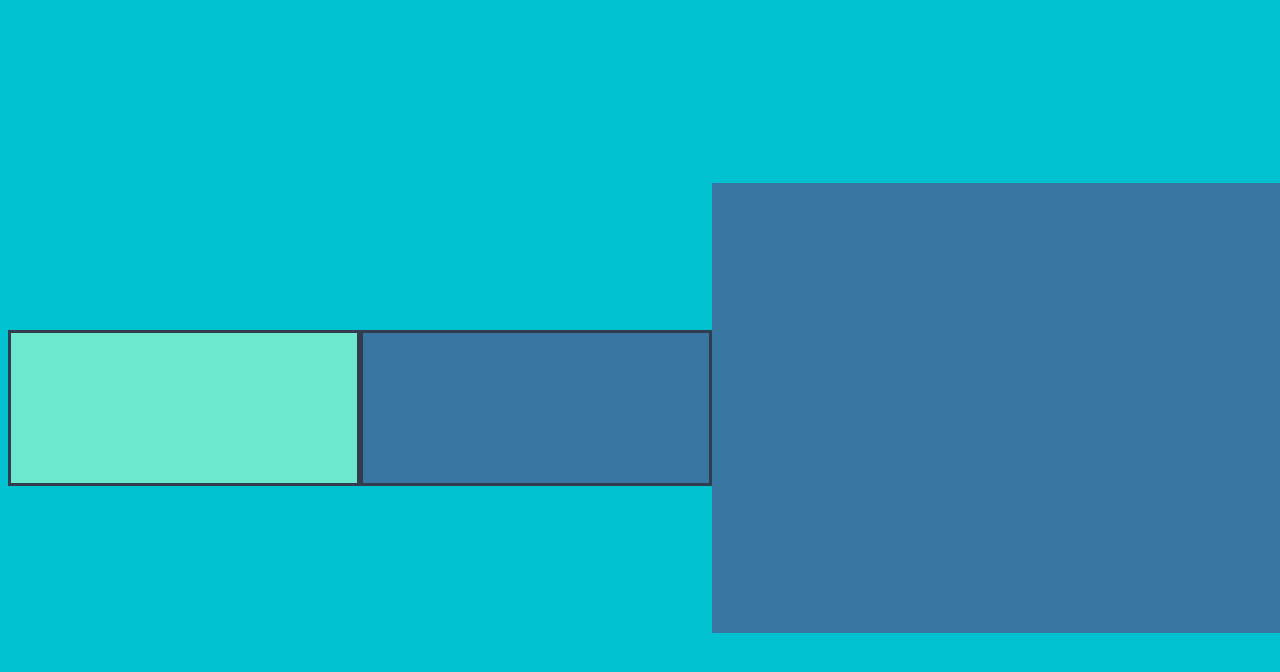
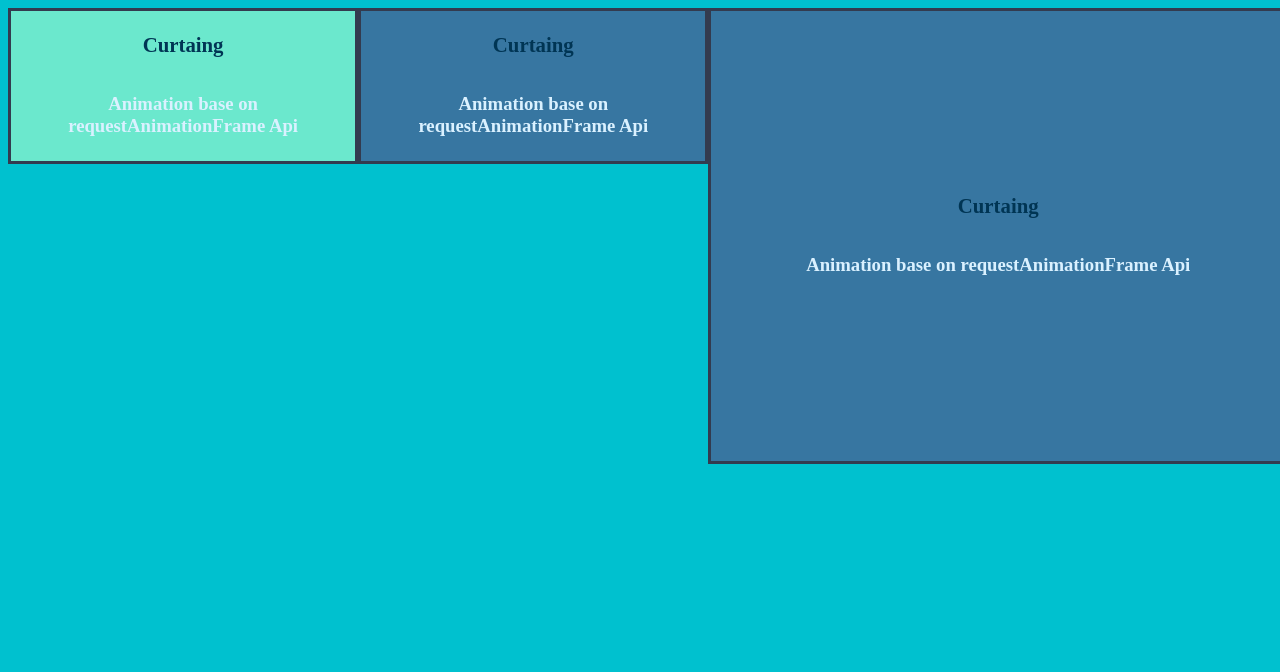
Before and after one commit to KKamien1/curtain, a website with bundled scripts: page src/index.html in a window 1280 px wide. Built offline with nearby package versions, Linux system fonts and the light colour scheme.

Commit message:
Container and Overlay

```diff
--- a/src/css/style.css
+++ b/src/css/style.css
@@ -1,3 +1,6 @@
+* {
+  box-sizing: content-box;
+}
 html {
   width: 100%;
   height: 100%
@@ -5,13 +8,12 @@ html {
 
 body {
   display: flex;
-
   justify-content: center;
-  align-items: center;
+  /* align-items: center; */
   width: 100%;
   background: #00C1CF;
   overflow: hidden;
-  color: #1747ff;
+  color: rgb(0, 138, 108);
   height: 100%;
 }
 
@@ -20,6 +22,12 @@ body {
   height: 150px;
   background: #6BE8CD;
   border: 3px solid #333B4F;
+  display: flex;
+  flex-direction: column;
+  justify-content: center;
+  align-items: center;
+  overflow: hidden;
+  text-align: center;
 }
 
 #frame2 {
@@ -32,3 +40,42 @@ body {
   height: 450px;
   background: #3776A1;
 }
+
+.frame__container {
+  min-height: 100%;
+  min-width: 100%;
+  padding: 2rem;
+  color: #daf1ff;
+  display: flex;
+  flex-direction: column;
+  justify-content: center;
+  align-items: center;
+  transition: all .5s ease
+
+}
+
+.frame__container--hidden {
+
+  opacity: 0;
+
+}
+
+.frame__overlay {
+  /* display: none; */
+  padding: .5rem;
+  position: absolute;
+  z-index: 100;
+  margin: -100% 0 0 0;
+  transition: all .2s ease
+}
+
+.frame__overlay--show {
+  display: block;
+  margin: 0;
+
+}
+
+h2 {
+  font-size: 1.3rem;
+  color: #003554;
+}
--- a/src/index.html
+++ b/src/index.html
@@ -10,10 +10,37 @@
 
   <body>
 
-    <div id="frame1" class="frame"></div>
-    <div id="frame2" class="frame"></div>
+    <div id="frame1" class="frame">
+      <div class="frame__container">
+        <h2>Curtaing</h2>
+        <h3>Animation base on requestAnimationFrame Api</h3>
+      </div>
+      <div class="frame__overlay">
+        <h2>Curtaing</h2>
+        <h3>Animation base on requestAnimationFrame Api</h3>
+      </div>
+    </div>
+    <div id="frame2" class="frame">
+      <div class="frame__container">
+        <h2>Curtaing</h2>
+        <h3>Animation base on requestAnimationFrame Api</h3>
+      </div>
+      <div class="frame__overlay">
+        <h2>Show must go on!</h2>
+        <h3>Animation base on requestAnimationFrame Api</h3>
+      </div>
+    </div>
 
-    <div id="frame6" ></div>
+    <div id="frame6" class="frame">
+      <div class="frame__container">
+        <h2>Curtaing</h2>
+        <h3>Animation base on requestAnimationFrame Api</h3>
+      </div>
+      <div class="frame__overlay">
+        <h2>Bigest Box Folks!</h2>
+        <h3>That's a lot of fun.</h3>
+      </div>
+    </div>
     <script type="module" src="js/index.js"></script>
   </body>
 </html>
--- a/src/js/frame.js
+++ b/src/js/frame.js
@@ -6,9 +6,11 @@ const [START, FORWARD, PAUSE, BACK, END] = ['start', 'forward', 'pause', 'back',
 
 
 class Frame {
-  constructor({div, duration, color}) {
+  constructor({div, type, duration, color}) {
     this.div = div;
     this.id = div.id;
+    this.container = this.div.querySelector('.frame__container');
+    this.overlay = this.div.querySelector('.frame__overlay');
     this.duration = duration || 500;
     this.fps = 60;
     this.t = 0;
@@ -18,12 +20,14 @@ class Frame {
     this.loop = this.loop.bind(this);
     this.requestId = undefined;
     this.createCanvas();
-    this.createCurtain();
+    this.createCurtain(type);
     this.events();
   }
 
   events() {
-    this.div.addEventListener('mouseenter', () => {this.notify(FORWARD)});
+    this.div.addEventListener('mouseenter', () => {
+      this.notify(FORWARD)
+    });
     this.div.addEventListener('mouseleave', () => this.notify(BACK));
     window.addEventListener('resize', debounce(()=> this.handleResize(), 10));
   }
@@ -33,9 +37,9 @@ class Frame {
     this.phase(eventType);
     switch (eventType) {
       case FORWARD: this.requestId = requestAnimationFrame(this.loop); break;
-      case BACK:    this.requestId = requestAnimationFrame(this.loop); break;
-      case PAUSE:   window.cancelAnimationFrame(this.requestId);       break;
-      case END:     window.cancelAnimationFrame(this.requestId);       break;
+      case BACK:    {this.requestId = requestAnimationFrame(this.loop); this.back();} break;
+      case PAUSE:   { window.cancelAnimationFrame(this.requestId); this.pause() }     break;
+      case END:     {window.cancelAnimationFrame(this.requestId); this.end()}      break;
       default: return;
     }
   }
@@ -59,6 +63,19 @@ class Frame {
     this.curtain.draw(this.t);
   }
 
+  pause() {
+    this.container.classList.add('frame__container--hidden');
+    this.overlay.classList.add('frame__overlay--show');
+  }
+  back() {
+    //this.container.classList.add('frame__container--hidden');
+    this.overlay.classList.remove('frame__overlay--show');
+  }
+  end() {
+    this.container.classList.remove('frame__container--hidden');
+    //this.overlay.classList.remove('frame__overlay--show')
+  }
+
   createCanvas() {
     this.div.style.position = 'relative';
     this.canvas = document.createElement('canvas');
@@ -71,8 +88,8 @@ class Frame {
     this.div.appendChild(this.canvas);
   }
 
-  createCurtain() {
-    this.curtain = new Curtain(this.div, 'random', this.ctx);
+  createCurtain(type) {
+    this.curtain = new Curtain(this.div, type, this.ctx);
     this.set = this.curtain.getSet();
     this.curtain.elements.forEach(el => {this.phase.subscribe(el);Object.assign(el, {ctx:this.ctx,  duration:this.duration}) });
   }
--- a/src/js/index.js
+++ b/src/js/index.js
@@ -1,9 +1,10 @@
 import { Frame } from "./frame.js";
 
 const divs = document.querySelectorAll('.frame') //?
-const divek = document.getElementById('frame6') //?
+//const divek = document.getElementById('frame6') //?
 
 const options = {
+  type: 'corners',
   color: 'rgba(179,255,232,.9)',
   duration: 300
 }
@@ -13,4 +14,4 @@ divs.forEach(el => {
   new Frame({div:el, ...options})
 });
 
-new Frame({div:divek, ...options});
+// new Frame({div:divek, ...options});
```
